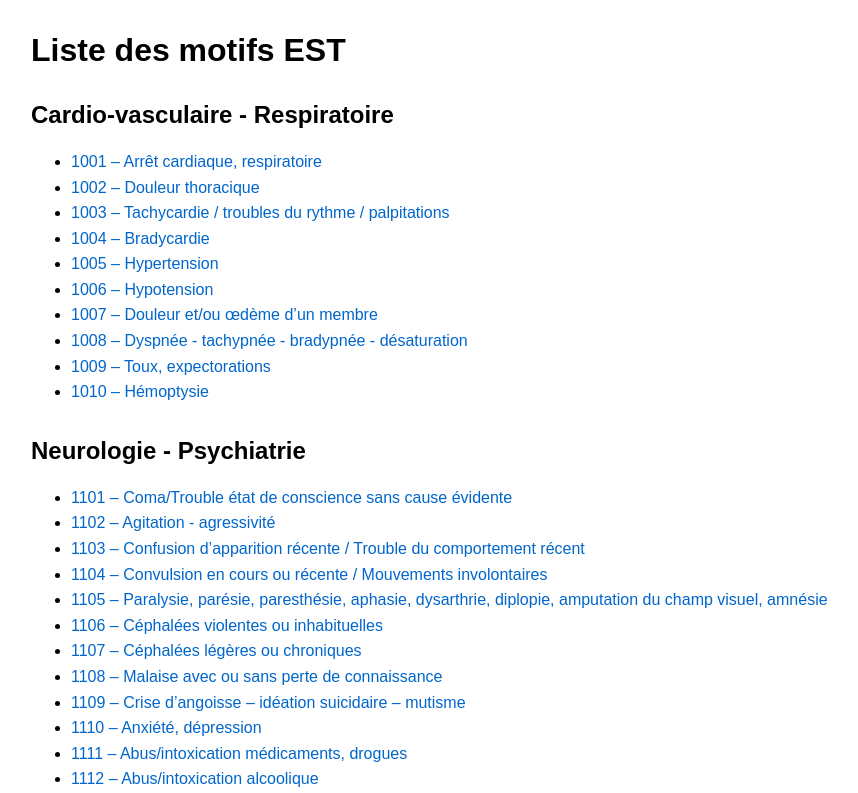
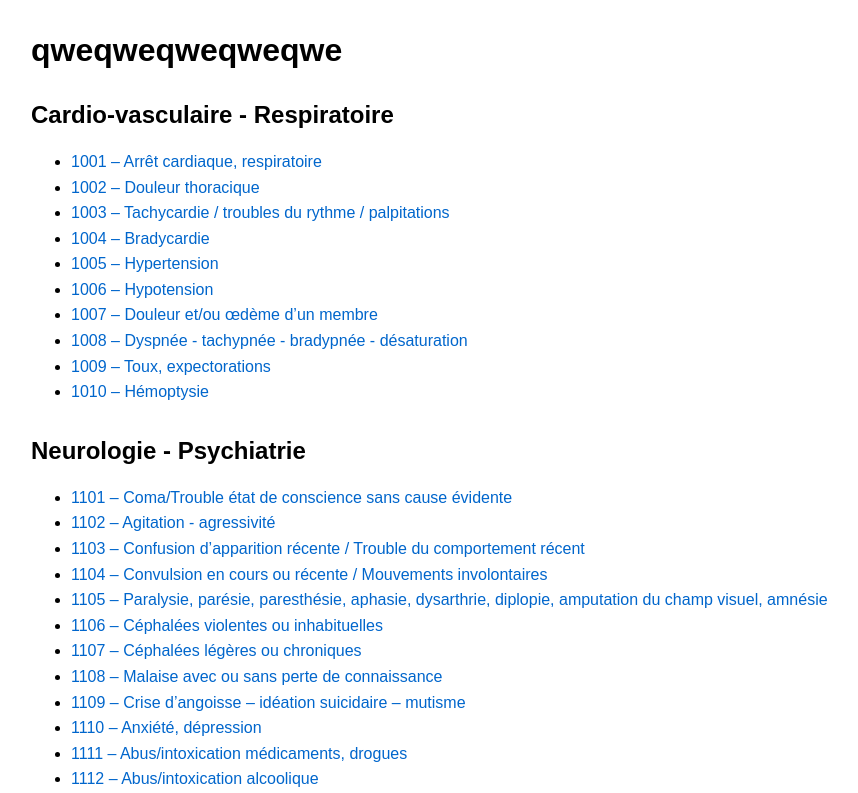
Before and after one commit to sven-wikberg/est, a plain HTML site: page index.html in a window 1280 px wide. Shown: the top 793 px of the page, without its empty margins (1-859 px from the left). Drawn offline with Linux system fonts and the light colour scheme.

Commit message:
Update index.html structure and content
werwe

```diff
--- a/index.html
+++ b/index.html
@@ -11,7 +11,7 @@
   </style>
 </head>
 <body>
-  <h1>Liste des motifs EST</h1>
+  <h1>qweqweqweqweqwe</h1>
   <div id="menu"></div>
 
   <script>
```
